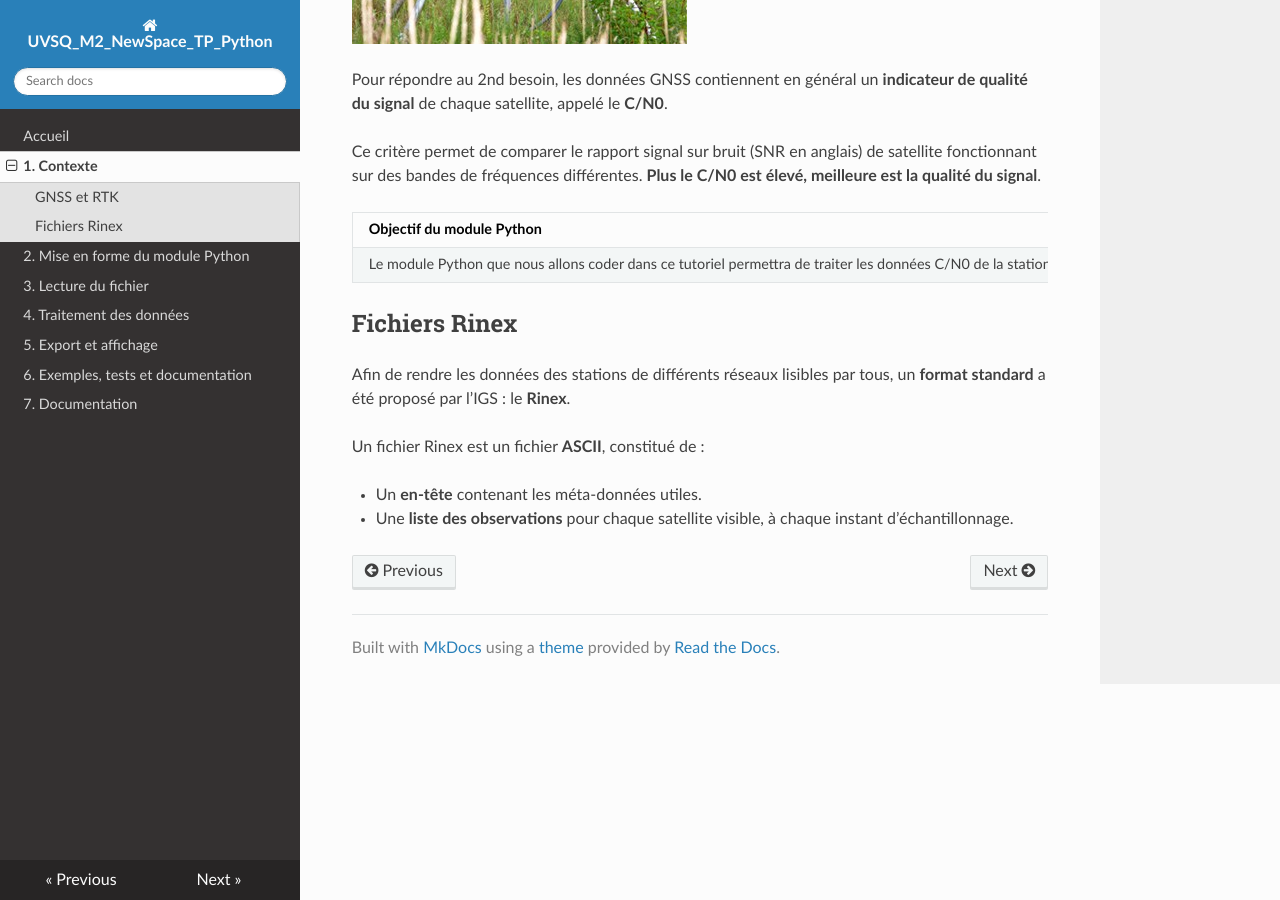
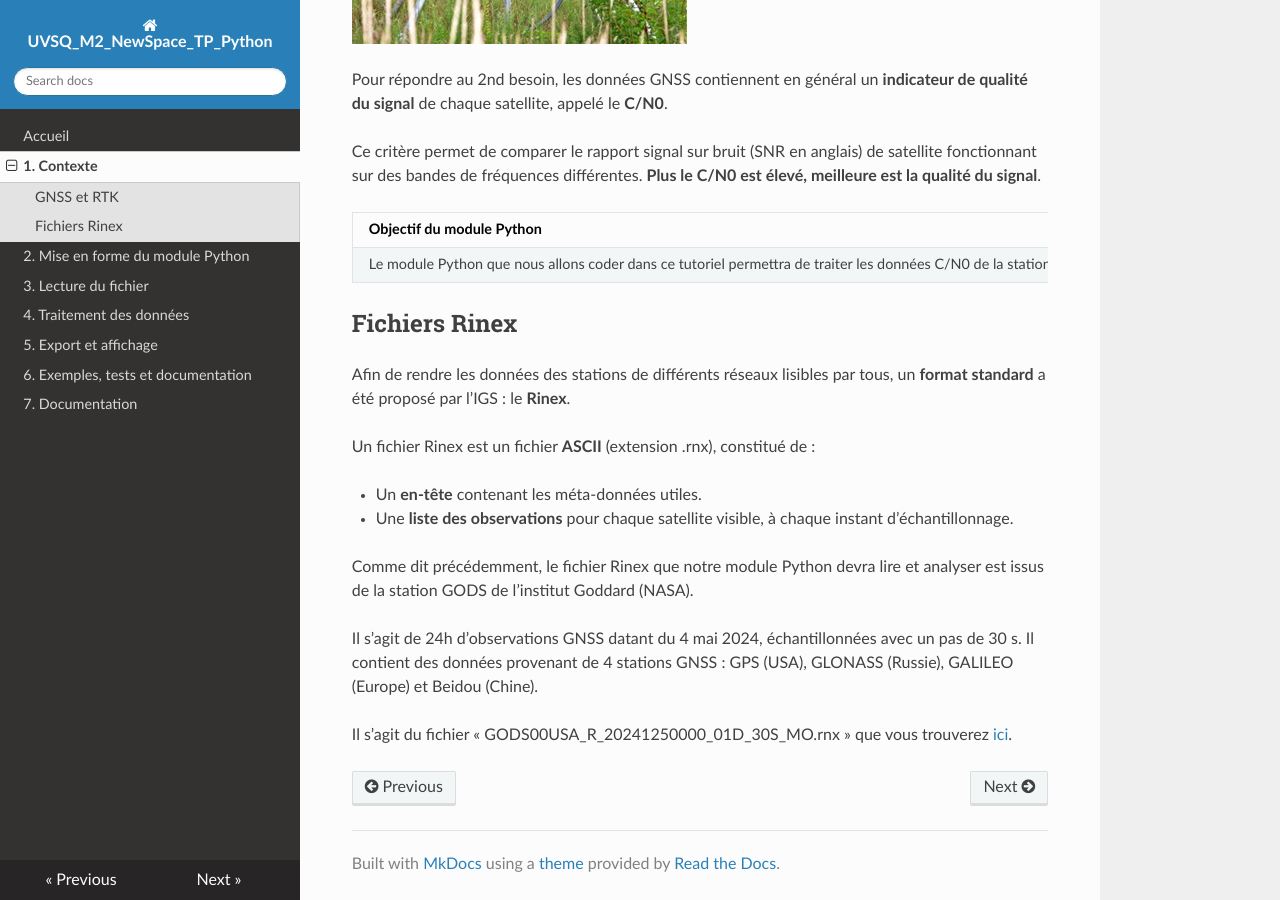
Before and after one commit to NicOudart/UVSQ_M2_NewSpace_TP_Python, an MkDocs documentation site: the page built from docs/1_Contexte.md, in a window 1280 px wide and 900 px high, scrolled down 2144 px. Built offline with MkDocs 1.6.1, drawn with Linux system fonts in a browser that asks for light colours; nearby versions of some CDN libraries.

Commit message:
-Minor update of part 1 : link to the Rinex file.

```diff
--- a/docs/1_Contexte.md
+++ b/docs/1_Contexte.md
@@ -60,8 +60,15 @@ Ce critère permet de comparer le rapport signal sur bruit (SNR en anglais) de s
 
 Afin de rendre les données des stations de différents réseaux lisibles par tous, un **format standard** a été proposé par l’IGS : le **Rinex**.
 
-Un fichier Rinex est un fichier **ASCII**, constitué de :
+Un fichier Rinex est un fichier **ASCII** (extension .rnx), constitué de :
 
 - Un **en-tête** contenant les méta-données utiles.
 
 - Une **liste des observations** pour chaque satellite visible, à chaque instant d’échantillonnage.
+
+Comme dit précédemment, le fichier Rinex que notre module Python devra lire et analyser est issus de la station GODS de l’institut Goddard (NASA).
+
+Il s’agit de 24h d’observations GNSS datant du 4 mai 2024, échantillonnées avec un pas de 30 s.
+Il contient des données provenant de 4 stations GNSS : GPS (USA), GLONASS (Russie), GALILEO (Europe) et Beidou (Chine).
+
+Il s’agit du fichier « GODS00USA_R_20241250000_01D_30S_MO.rnx » que vous trouverez [ici](https://github.com/NicOudart/UVSQ_M2_NewSpace_TP_Python/tree/main/example).
```
